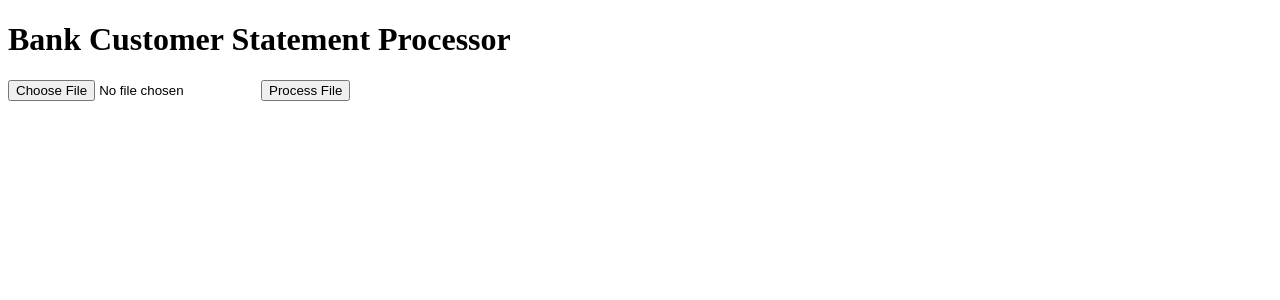
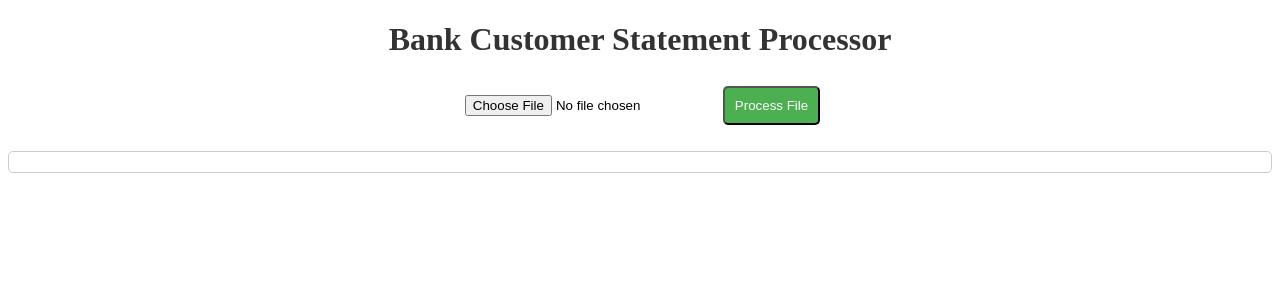
Before and after one commit to TatulMesropyan/ama-task-front, a React (Create React App) app: page / in a window 1280 px wide. Shown: the top 300 px of the page. Built offline with nearby package versions, Linux system fonts and the light colour scheme.

Commit message:
styling adjustments to see if s3 updates

```diff
--- a/src/components/Statementprocesssor.jsx
+++ b/src/components/Statementprocesssor.jsx
@@ -3,7 +3,6 @@ import React, { useState } from "react";
 const StatementProcessor = () => {
   const [file, setFile] = useState(null);
   const [output, setOutput] = useState("");
-  // const [link, setLink] = useState(null);
 
   const handleFileUpload = (event) => {
     const selectedFile = event.target.files[0];
@@ -38,12 +37,37 @@ const StatementProcessor = () => {
   };
 
   return (
-    <div>
-      <h1>Bank Customer Statement Processor</h1>
-      <input type="file" accept=".csv, .xml" onChange={handleFileUpload} />
-      <button onClick={processFile}>Process File</button>
-      {/* <a href={link}>Test download blob</a> */}
-      <div id="output">{output}</div>
+    <div style={{ textAlign: "center", marginTop: "20px" }}>
+      <h1 style={{ color: "#333" }}>Bank Customer Statement Processor</h1>
+      <input
+        type="file"
+        accept=".csv, .xml"
+        onChange={handleFileUpload}
+        style={{ margin: "10px 0", padding: "5px", borderRadius: "5px" }}
+      />
+      <button
+        onClick={processFile}
+        style={{
+          backgroundColor: "#4CAF50",
+          color: "white",
+          padding: "10px",
+          borderRadius: "5px",
+          cursor: "pointer",
+        }}
+      >
+        Process File
+      </button>
+      <div
+        id="output"
+        style={{
+          marginTop: "20px",
+          padding: "10px",
+          border: "1px solid #ccc",
+          borderRadius: "5px",
+        }}
+      >
+        {output}
+      </div>
     </div>
   );
 };
```
